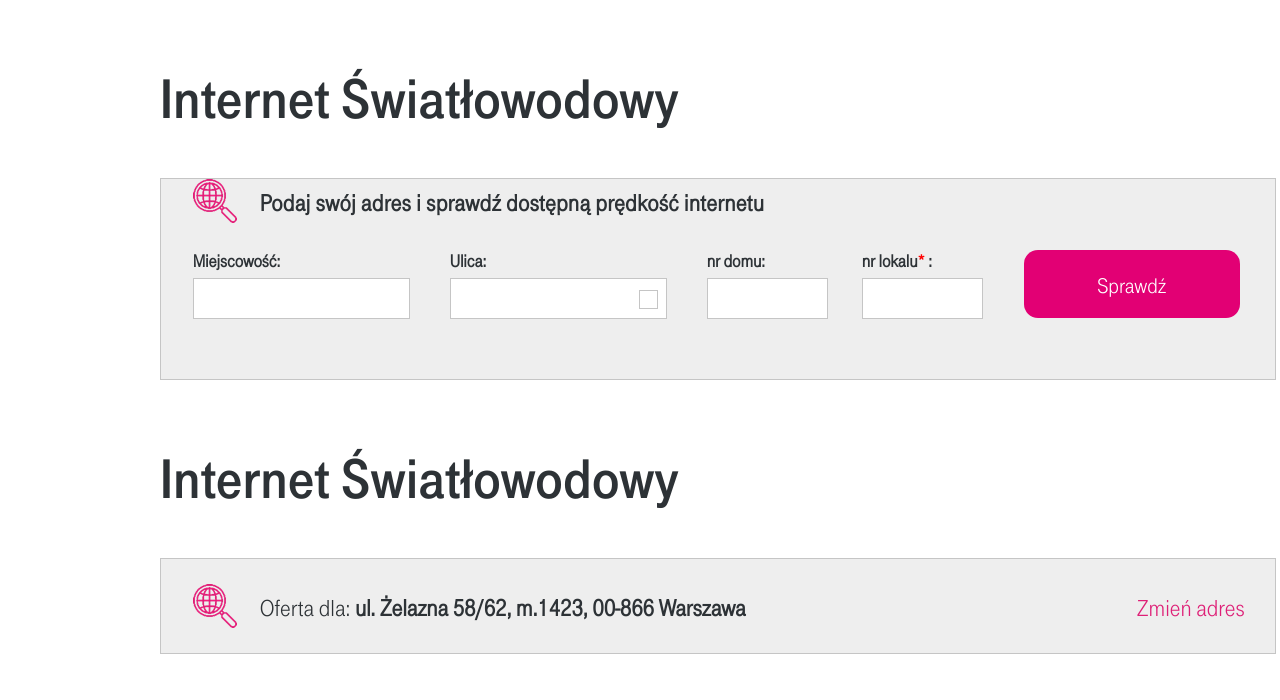
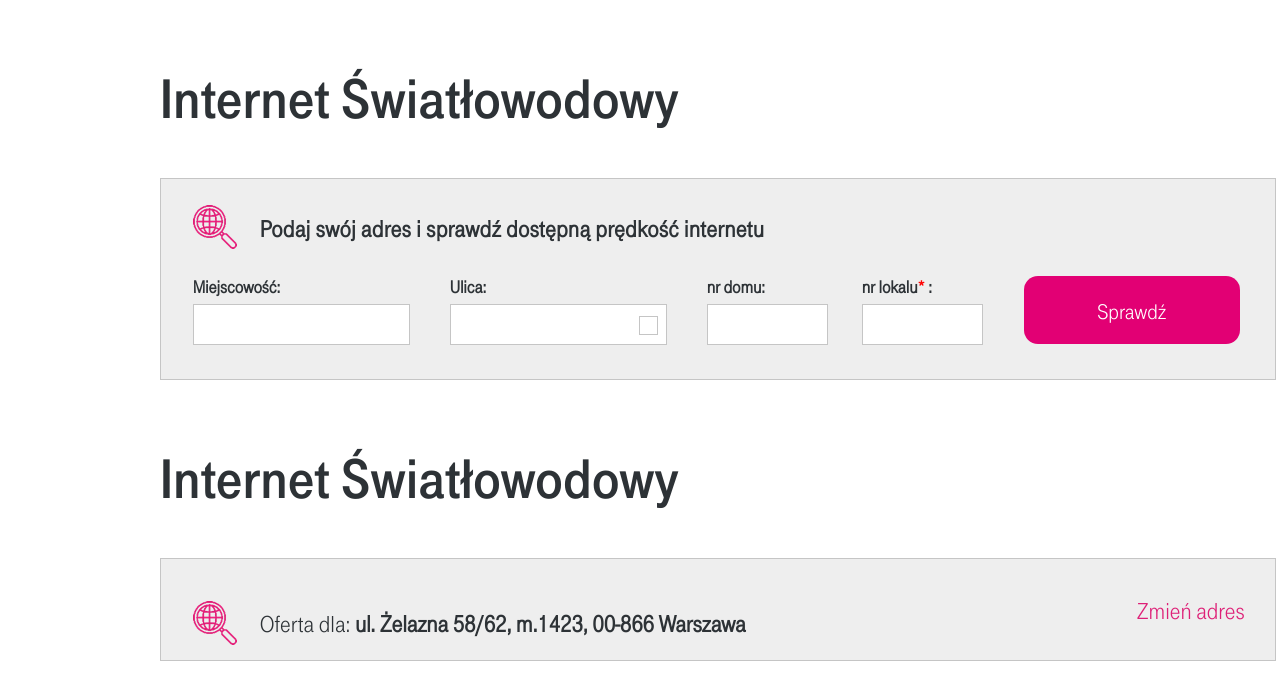
Before and after one commit to vlad-redcritical/san-calixto, a plain HTML site: page index.html in a window 1280 px wide. Drawn offline with nearby package versions, Linux system fonts and the light colour scheme; files whose address does not match are found by name.

Commit message:
Small change to Bugfix 1

```diff
--- a/css/styles.css
+++ b/css/styles.css
@@ -64,7 +64,7 @@
     width: 616px;
 }
 
-.box-container-summary{
+.box-container-galaxy{
 	margin-top: 26px;
 }
 
```
